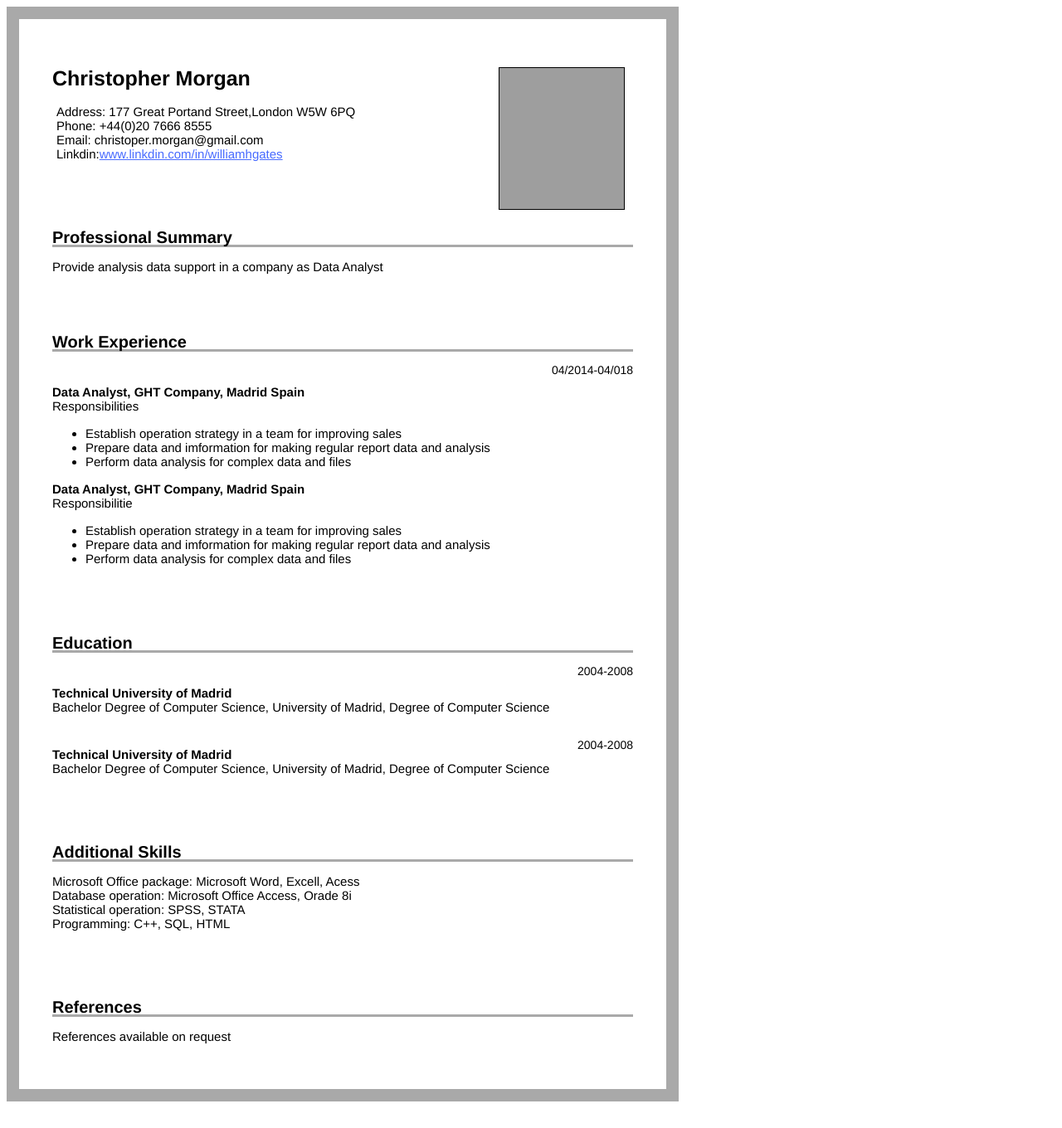
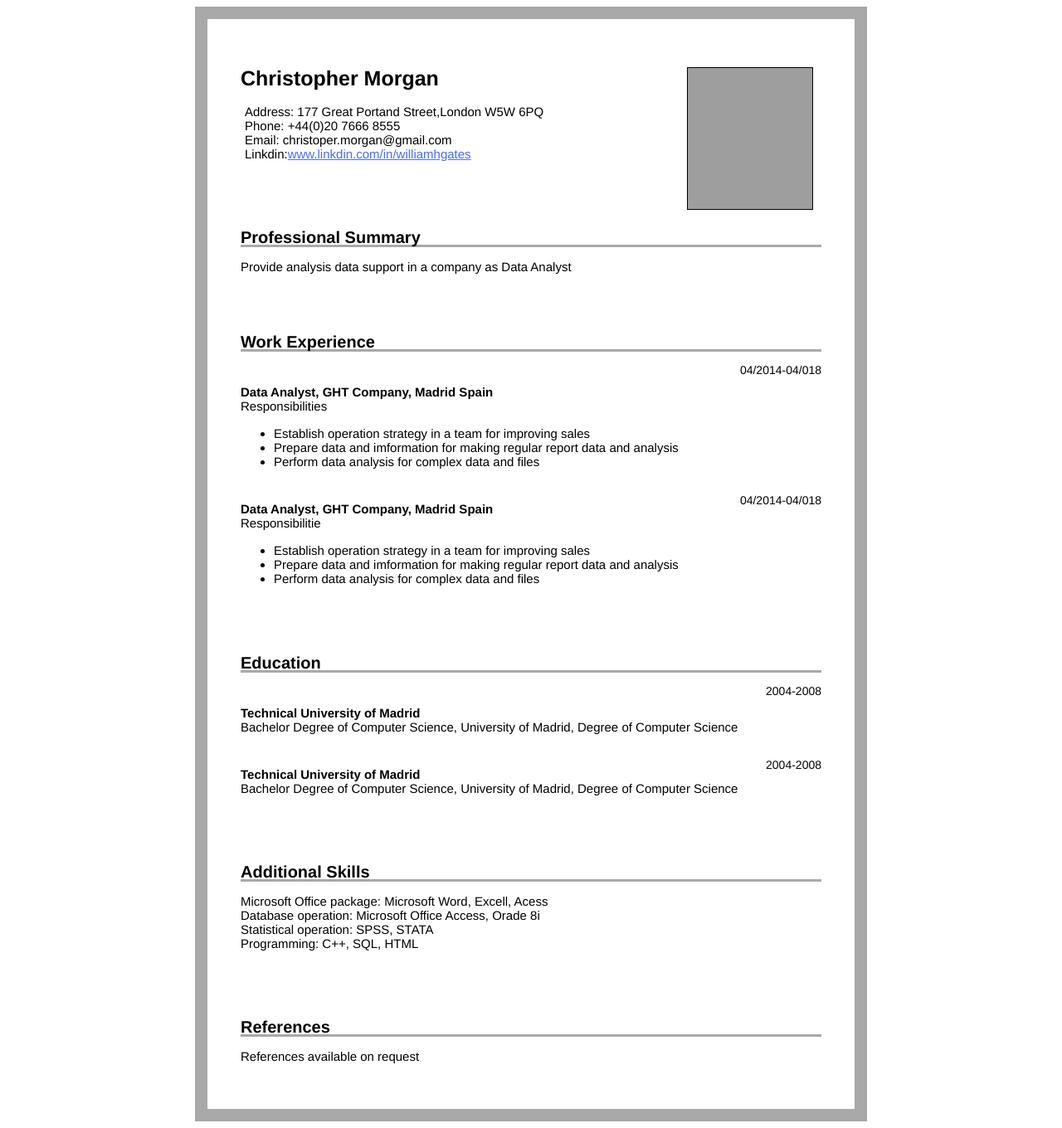
Before and after one commit to tranthian-snake/tranan, a PHP site: page / in a window 1280 px wide. Shown: the whole page at 83% size. Before the commit the page ends 1328 px from the top, so only its background shows below. Run offline with PHP 8.4, Linux system fonts and the light colour scheme; grey boxes are pictures that could not be loaded.

Commit message:
make it better

```diff
--- a/assignment 3.html
+++ b/assignment 3.html
@@ -29,8 +29,10 @@ Responsibilities</p>
     <li>Establish operation strategy in a team for improving sales</li>
     <li>Prepare data and imformation for making regular report data and analysis</li>
     <li>Perform data analysis for complex data and files</li>
-</ul>
-        <p><strong>Data Analyst, GHT Company, Madrid Spain</strong></br>
+</ul></div>
+        <div id="x">
+        <h3>04/2014-04/018</h3></div>
+        <div id="s">  <p><strong>Data Analyst, GHT Company, Madrid Spain</strong></br>
         Responsibilitie</p>
     <ul>
         <li>Establish operation strategy in a team for improving sales</li>
--- a/css/assignment 3.css
+++ b/css/assignment 3.css
@@ -4,6 +4,8 @@
     border-style: solid;
     border-width: 15px;
     padding: 40px;
+    margin-left: auto;
+    margin-right: auto;
 }
 #b{
     width: 150px;
@@ -57,10 +59,16 @@
 #m{
     margin-top: 40px;
 }
+
+#x{
+    float: right;
+   }
 #o{
     margin-top: 40px;
 }
 #r{
+    margin-top: 40px;}
+#s{
     margin-top: 40px;
 }
 h3{
```
